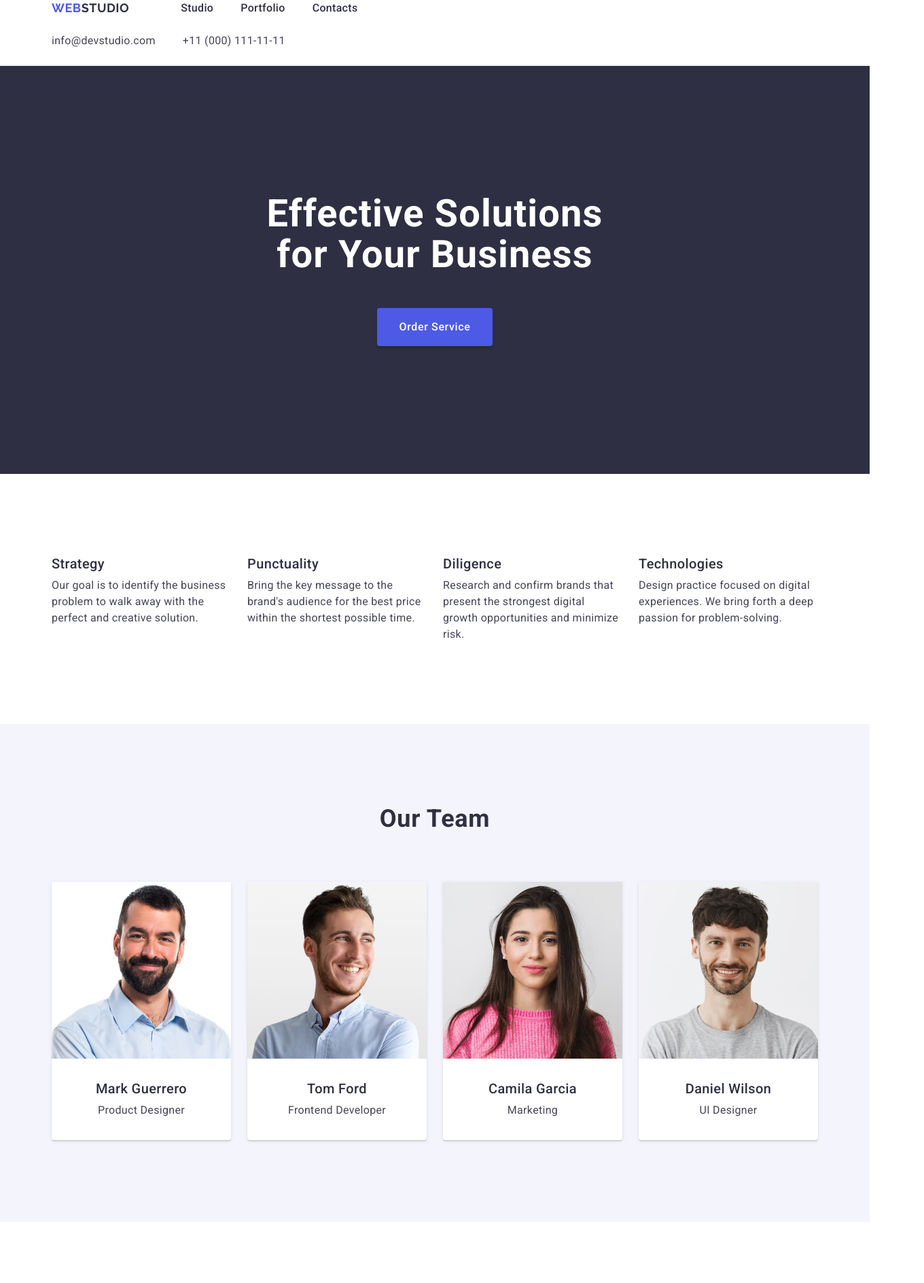
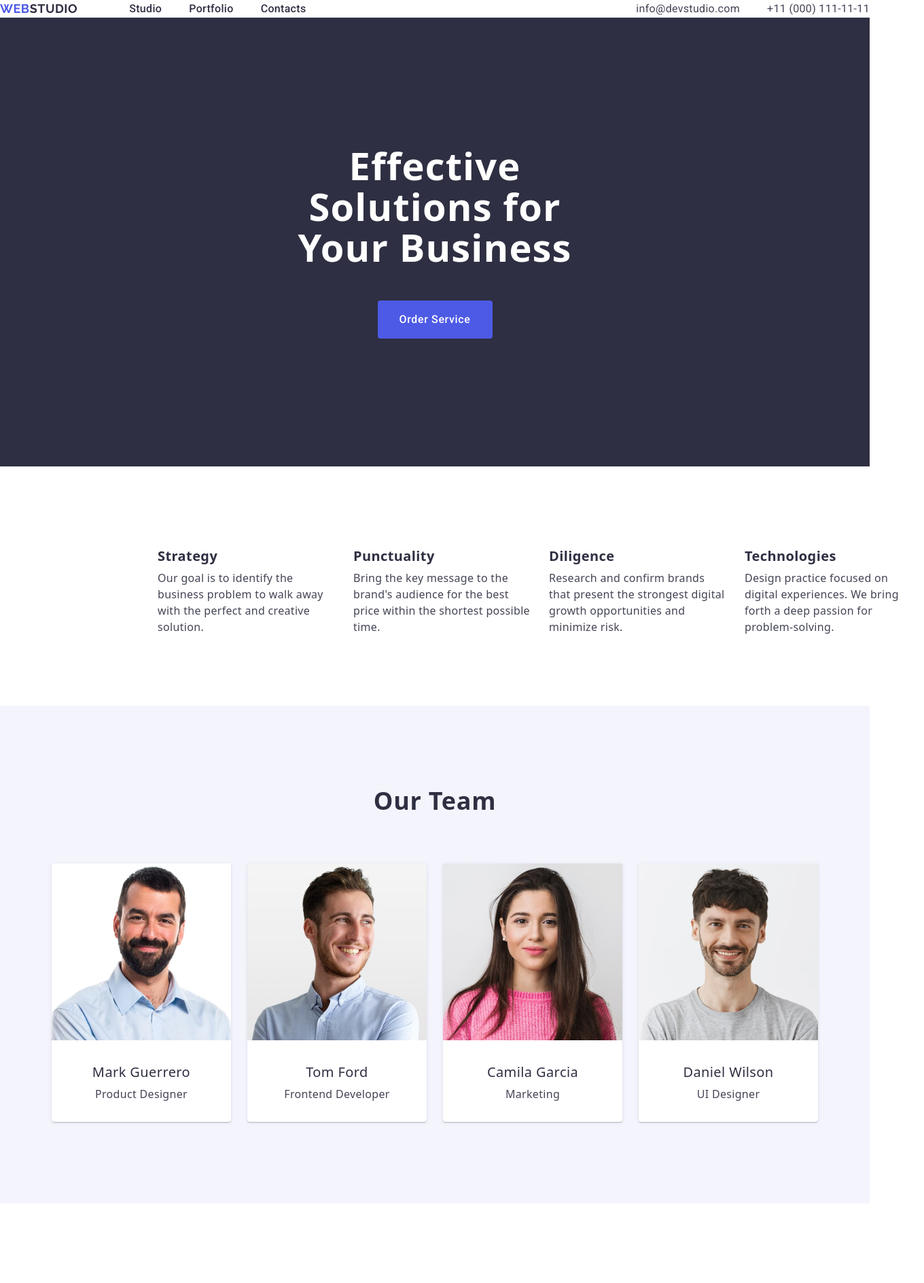
Before and after one commit to LeeFleming2024/goit-markup-hw-03, a plain HTML site: page index.html in a window 1280 px wide. Shown: the top 1887 px of the page at 68% size, 1360 px wide, since content can reach past the window. Drawn offline with nearby package versions, Linux system fonts and the light colour scheme.

Commit message:
add index file

```diff
--- a/css/styles.css
+++ b/css/styles.css
@@ -1,36 +1,32 @@
-.start {
+/* .start {
     font-family: "Roboto", "Raleway", sans-serif;
     color: #2e2f42;
-}
+} */
 
 body {
     background-color: #fff;
     font-family: "Roboto", sans-serif;
     color: #434455;
-    line-height: 1.5;
-}
-
-ul, ol {
-    list-style-type: none;
-    margin-top: 0;
-    margin-bottom: 0;
-    padding-left: 0;
-}
-
-h1, h2, h3 {
-    margin: 0;
-}
-
-p {
-    margin: 0;
+    /* line-height: 1.5; */
 }
 
 a {
     text-decoration: none;
 }
 
-img {
-    display: block;
+ul {
+    list-style: none;
+    margin-top: 0;
+    margin-bottom: 0;
+    padding-left: 0;
+}
+
+h1,
+h2,
+h3,
+p {
+    margin-top: 0;
+    margin-bottom: 0;
 }
 
 /* Header */
@@ -39,20 +35,14 @@ img {
     border-bottom: 1px solid #e7e9fc;
 }
 
+.header-containers {
+    display: flex;
+}
+
 .header-nav {
     align-items: center;
     display: flex;
-    margin-right: auto;
-}
-
-.containers {
-    display: flex;
-}
-
-.container {
-    width: 1158px;
-    margin: 0 auto;
-    padding: 0 15px;
+    /* margin-right: auto; */
 }
 
 .header-logo {
@@ -63,14 +53,22 @@ img {
     letter-spacing: 0.03em;
     text-transform: uppercase;
     color: #4d5ae5;
+    display: inline-block;
     margin-right: 76px;
 }
 
 .web-logo {
+    font-family: "Raleway", sans-serif;
+    font-weight: 700;
+    font-size: 18px;
+    line-height: 1.17;
+    letter-spacing: 0.03em;
+    text-transform: uppercase;
     color: #2e2f42;
 }
 
 .nav-list {
+    list-style-type: none;
     display: flex;
     gap: 40px;
 }
@@ -82,15 +80,30 @@ img {
     line-height: 1.5;
     letter-spacing: 0.02em;
     color: #2e2f42;
-    padding: 24px 0;
+    padding-top: 24px;
+    padding-bottom: 24px;
+}
+
+.nav-list-item:hover,
+.nav-list-item:focus {
+    color: #404bbf;
+}
+
+.nav-list-item:active {
+    color: #404bbf;
+}
+
+.address {
+    font-style: normal;
+    margin-left: auto;
 }
 
 .list-contacts {
-    width: 344px;
+    line-height: 1.5;
+    letter-spacing: 0.02em;
+    color: #434455;
     display: flex;
     gap: 40px;
-    padding: 24px 0;
-    padding: 24px 0;
 }
 
 .contact {
@@ -109,22 +122,20 @@ img {
     color: #404bbf;
 }
 
-.nav-list-item:hover,
-.nav-list-item:focus {
-    color: #404bbf;
-}
-
-.nav-list-item:active {
-    color: #404bbf;
-}
-
 /*Main Content*/
 
 /*Effective Solutions*/
 
 .solutions {
-    padding: 188px 0;
     background-color: #2e2f42;
+    padding-top: 188px;
+    padding-bottom: 188px;
+}
+
+.container {
+    width: 1158px;
+    margin: 0 auto;
+    padding: 0 15px;
 }
 
 .effective-solutions {
@@ -135,27 +146,30 @@ img {
     text-align: center;
     color: #fff;
     max-width: 496px;
-    margin: 0 auto;
+    margin-right: auto;
+    margin-left: auto;
+    margin-bottom: 48px;
 }
 
 .order-button {
-    cursor: pointer;
     font-family: "Roboto", sans-serif;
     font-weight: 500;
     font-size: 16px;
     line-height: 1.5;
     letter-spacing: 0.04em;
     color: #fff;
-    background: #4d5ae5;
+    background-color: #4d5ae5;
+    text-align: center;
+    min-width: 169px;
+    height: 56px;
+    max-width: 496px;
     border-radius: 4px;
     border: 0;
+    cursor: pointer;
     display: block;
-    padding: 16px 32px;
-    min-width: 169px;
-    box-shadow: 0 4px 4px 0 rgba(0, 0, 0, 0.15);
-    background: #4d5ae5;
-    margin-top: 48px;
+    /* padding: 16px 32px; */
     margin: 48px auto 0 auto;
+    /* box-shadow: 0 4px 4px 0 rgba(0, 0, 0, 0.15); */
 }
 
 .order-button:hover,
@@ -166,8 +180,12 @@ img {
 /*Our Advantages*/
 
 .advantages {
-    padding: 120px 0;
-    display: flex;
+    font-size: 20px;
+    line-height: 1.2;
+    letter-spacing: 0.02em;
+    color: #2e2f42;
+    padding-top: 120px;
+    padding-bottom: 120px;
 }
 
 .advantages-hidden {
@@ -186,16 +204,20 @@ img {
 /*скрывает текст*/
 
 .advantages-list {
-    /*width: 1128px;
-    height: 104px;*/
+    width: 1128px;
+    height: 104px;
     display: flex;
     gap: 24px;
-    /*margin-left: 156px;
-    margin-bottom: 8px;*/
+    margin-left: 156px;
+    margin-bottom: 8px;
+}
+
+.advantages-list-item {
+    width: 264px;
 }
 
 .advantages-list .advantages-list-title {
-    font-weight: 500;
+    font-weight: 1128px;
     font-size: 20px;
     line-height: 1.2;
     letter-spacing: 0.02em;
@@ -211,16 +233,14 @@ img {
     color: #434455;
 }
 
-.advantages-list-item {
-    width: 264px;
-}
-
 /*Our Team*/
 
 .team {
-    /*height: 732px;*/
-    padding: 120px 0;
     background-color: #f4f4fd;
+    /* height: 732px; */
+    padding-top: 120px;
+    padding-bottom: 120px;
+
 }
 
 .team-title {
@@ -231,9 +251,7 @@ img {
     letter-spacing: 0.02em;
     text-align: center;
     color: #2e2f42;
-    /*width: 163px;
-    height: 40px;*/
-    /*margin-left: 639px;*/
+    font-size: 36px;
     margin-bottom: 72px;
 }
 
@@ -243,7 +261,7 @@ img {
     /*padding-bottom: 120px;*/
 }
 
-.profession {
+.employee {
     padding: 32px 0;
 }
 
@@ -289,16 +307,6 @@ img {
     padding-bottom: 120px;
 }
 
-.portfolio-list {
-    /*width: 1128px;
-    height: 888px;*/
-    display: flex;
-    gap: 24px;
-    flex-wrap: wrap;
-    /*margin-left: 156px;*/
-    row-gap: 48px;
-}
-
 .portfolio-title {
     font-weight: 700;
     text-transform: capitalize;
@@ -311,6 +319,13 @@ img {
     height: 40px;
     margin-left: 611px;*/
     margin-bottom: 72px;
+}
+
+.portfolio-list {
+    display: flex;
+    flex-wrap: wrap;
+    column-gap: 24px;
+    row-gap: 48px;
 }
 
 .portfolio-list .portfolio-list-title {
@@ -337,6 +352,12 @@ img {
     border-top: none;
 }
 
+.portfolio-description {
+    padding: 32px 16px;
+    border: 1px solid #e7e9fc;
+    border-top: none;
+}
+
 .portfolio-list .portfolio-list-item {
     /*border: 1px solid #e7e9fc;
     border-top: none;
@@ -350,12 +371,12 @@ img {
 
 .footers {
     background-color: #2e2f42;
-    color: white;
-    /*height: 312px;*/
-    padding: 100px 0;
+    padding-top: 100px;
+    padding-bottom: 100px;
 }
 
 .logo-footer {
+    margin-bottom: 16px;
     font-family: "Raleway", sans-serif;
     font-weight: 700;
     font-size: 18px;
@@ -363,9 +384,8 @@ img {
     letter-spacing: 0.03em;
     text-transform: uppercase;
     color: #4d5ae5;
-    /*margin-left: 156px;*/
-    margin-bottom: 16px;
     display: inline-block;
+    margin-right: 76px;
 }
 
 .part-logo-footer {
@@ -373,13 +393,9 @@ img {
 }
 
 .footer-paragraph {
-    font-weight: 400;
+    line-height: 1.5;
+    color: #F4F4FD;
+    letter-spacing: 0.02em;
     font-size: 16px;
-    line-height: 1.5;
-    letter-spacing: 0.02em;
-    color: #f4f4fd;
-    /*position: absolute;
-    margin-left: 156px;*/
     max-width: 264px;
-    /*height: 72px;*/
 }
--- a/index.html
+++ b/index.html
@@ -3,30 +3,35 @@
   <head>
     <meta charset="UTF-8" />
     <meta name="viewport" content="width=device-width, initial-scale=1.0" />
-    <title>WebStudio</title>
     <link
       rel="stylesheet"
       href="https://cdnjs.cloudflare.com/ajax/libs/modern-normalize/2.0.0/modern-normalize.min.css"
+      integrity="sha512-4xo8blKMVCiXpTaLzQSLSw3KFOVPWhm/TRtuPVc4WG6kUgjH6J03IBuG7JZPkcWMxJ5huwaBpOpnwYElP/m6wg=="
+      crossorigin="anonymous"
+      referrerpolicy="no-referrer"
     />
     <link rel="stylesheet" href="./css/styles.css" />
-    <link rel="preconnect" href="https://fonts.googleapis.com" />
-    <link rel="preconnect" href="https://fonts.gstatic.com" crossorigin />
     <link
-      href="https://fonts.googleapis.com/css2?family=Roboto:wght@400;500;700&display=swap"
       rel="stylesheet"
+      href="https://cdn.jsdelivr.net/npm/modern-normalize@2.0.0/modern-normalize.min.css"
     />
     <link rel="preconnect" href="https://fonts.googleapis.com" />
     <link rel="preconnect" href="https://fonts.gstatic.com" crossorigin />
     <link
-      href="https://fonts.googleapis.com/css2?family=Raleway:ital,wght@0,100..900;1,100..900&display=swap"
+      href="https://fonts.googleapis.com/css2?family=Raleway:ital,wght@0,700;1,700&display=swap"
       rel="stylesheet"
     />
+    <link
+      href="https://fonts.googleapis.com/css2?family=Roboto:ital,wght@0,100;0,300;0,400;0,500;0,700;0,900;1,100;1,300;1,400;1,500;1,700;1,900&display=swap"
+      rel="stylesheet"
+    />
+    <title>WebStudio</title>
   </head>
 
   <body class="body">
     <!-- <Header> -->
     <header class="header">
-      <div class="container containerss">
+      <div class="header-containers">
         <nav class="header-nav">
           <a class="header-logo" href="./index.html"
             >Web<span class="web-logo">Studio</span></a
@@ -114,7 +119,7 @@
                 height="260"
                 alt="Product Designer"
               />
-              <div class="profession">
+              <div class="employee">
                 <h3 class="team-list-title">Mark Guerrero</h3>
                 <p class="team-paragraph">Product Designer</p>
               </div>
@@ -126,7 +131,7 @@
                 height="260"
                 alt="Frontend Developer"
               />
-              <div class="profession">
+              <div class="employee">
                 <h3 class="team-list-title">Tom Ford</h3>
                 <p class="team-paragraph">Frontend Developer</p>
               </div>
@@ -138,7 +143,7 @@
                 height="260"
                 alt="Marketing"
               />
-              <div class="profession">
+              <div class="employee">
                 <h3 class="team-list-title">Camila Garcia</h3>
                 <p class="team-paragraph">Marketing</p>
               </div>
@@ -150,7 +155,7 @@
                 height="260"
                 alt="UI Designer"
               />
-              <div class="profession">
+              <div class="employee">
                 <h3 class="team-list-title">Daniel Wilson</h3>
                 <p class="team-paragraph">UI Designer</p>
               </div>
@@ -171,7 +176,7 @@
                   height="300"
                   alt="Banking App"
                 />
-              </div>
+              </div class="portfolio-description">
               <h3 class="portfolio-list-title">Banking App</h3>
               <p class="portfolio-paragraph">App</p>
             </li>
@@ -183,7 +188,7 @@
                   height="300"
                   alt="Cashless Payment"
                 />
-              </div>
+              </div class="portfolio-description">
               <h3 class="portfolio-list-title">Cashless Payment</h3>
               <p class="portfolio-paragraph">Marketing</p>
             </li>
@@ -195,7 +200,7 @@
                   height="300"
                   alt="Meditation App"
                 />
-              </div>
+              </div class="portfolio-description">
               <h3 class="portfolio-list-title">Meditation App</h3>
               <p class="portfolio-paragraph">App</p>
             </li>
@@ -207,7 +212,7 @@
                   height="300"
                   alt="Taxi Service"
                 />
-              </div>
+              </div class="portfolio-description">
               <h3 class="portfolio-list-title">Taxi Service</h3>
               <p class="portfolio-paragraph">Marketing</p>
             </li>
```
